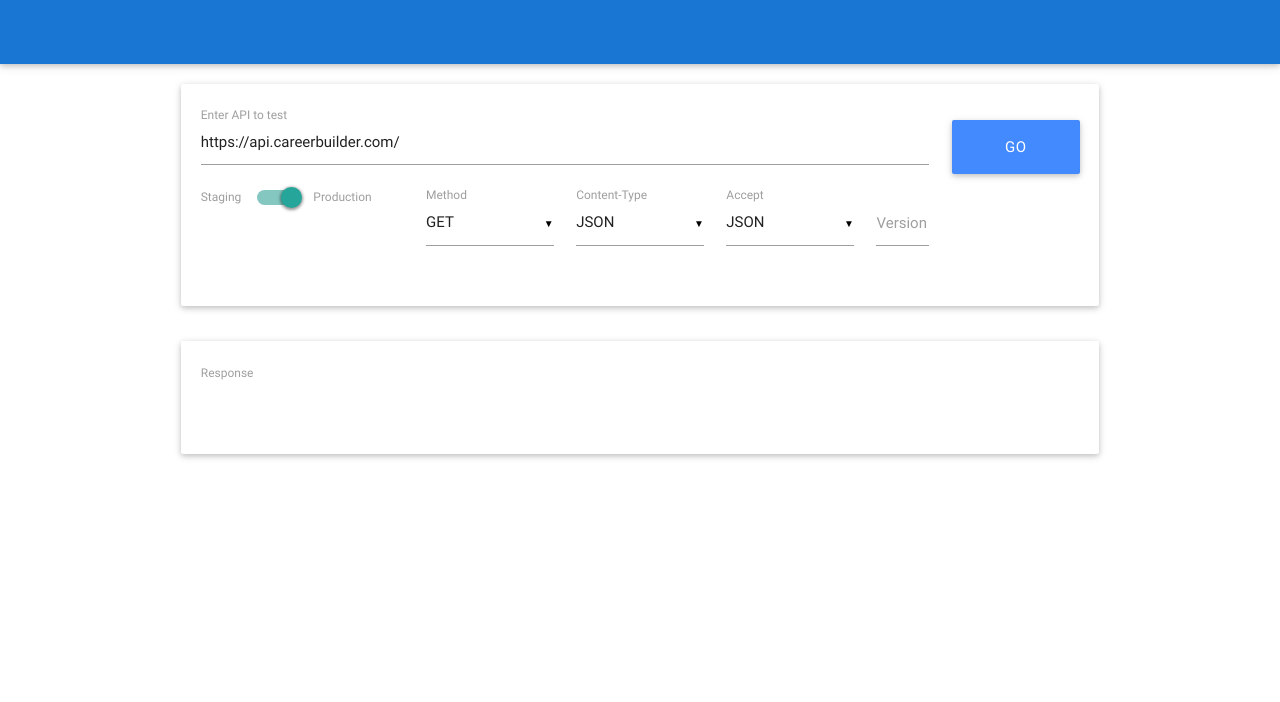
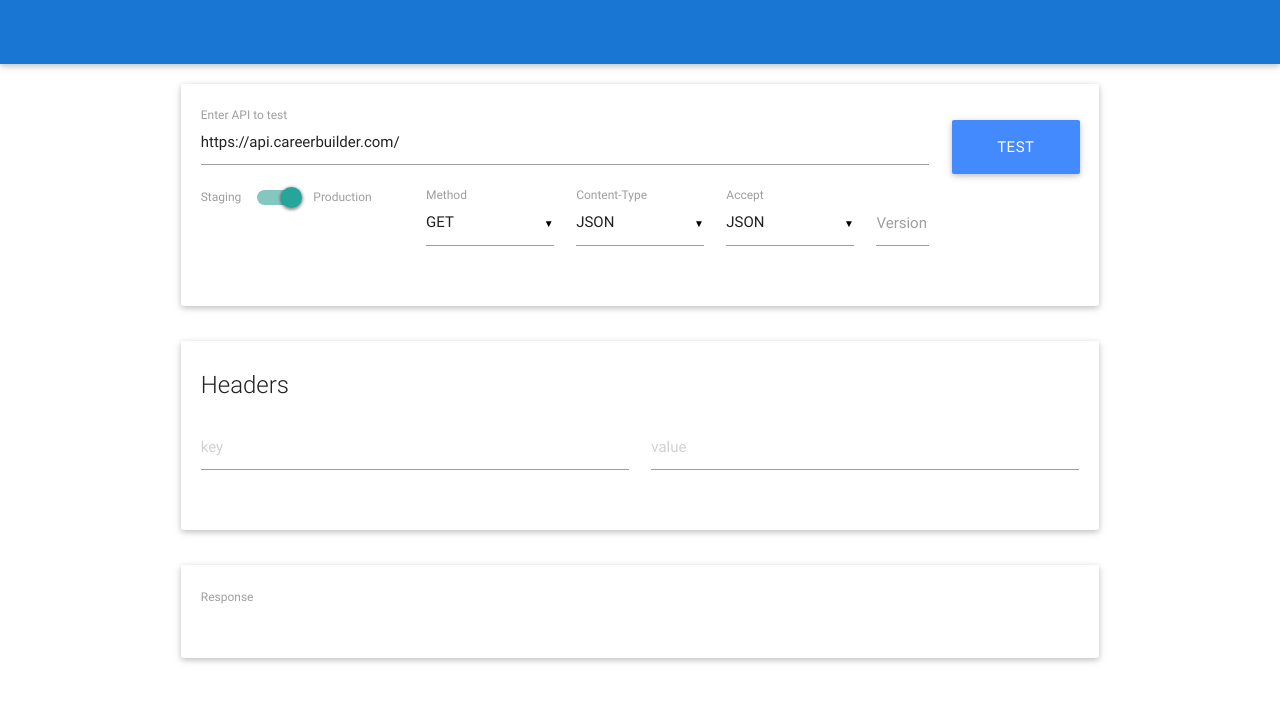
Before and after one commit to jcwearn/api-tester, a website: page views/index.html in a window 1280 px wide. Drawn offline with nearby package versions, Linux system fonts and the light colour scheme; files that its build step writes are made by us from their sources; files whose address does not match are found by name.

Commit message:
Start working on form for headers

```diff
--- a/views/index.html
+++ b/views/index.html
@@ -26,7 +26,7 @@
                 </div>
               </div>
               <div class="col m2">
-                <button onclick="callAPI()" style="width:100%;margin-top:16px;" tabindex="2" class="waves-effect waves-light btn-large blue accent-2">Go</button>
+                <button onclick="callAPI()" style="width:100%;margin-top:16px;" tabindex="2" class="waves-effect waves-light btn-large blue accent-2">Test</button>
               </div>
               <div class="col m12">
                 <div class="row">
@@ -67,18 +67,37 @@
             </form>
           </div>
         </div>
+      </div>
 
-      </div>
       <div class="row">
-        <div class="card-panel white">
-          <div class="row">
-            <div class="col m12">
-              <label for="response-area">Response</label>
-              <pre id="response-area"></pre>
+        <div class="card white">
+          <div class="card-content">
+            <span class="card-title">Headers</span>
+            <div class="row">
+              <form action="" onsubmit="return false">
+                <div class="col m6">
+                  <div class="input-field">
+                    <input id="key" type="text" tabindex="1" name="key" placeholder="key">
+                  </div>
+                </div>
+                <div class="col m6">
+                  <div class="input-field">
+                    <input id="value" type="text" tabindex="1" name="value" placeholder="value">
+                  </div>
+                </div>
+              </form>
             </div>
           </div>
         </div>
       </div>
+
+      <div class="row">
+        <div class="card-panel white">
+          <label for="response-area">Response</label>
+          <pre id="response-area"></pre>
+        </div>
+      </div>
+
     </div>
 
     <script type="text/javascript" src="https://code.jquery.com/jquery-2.1.1.min.js"></script>
```
